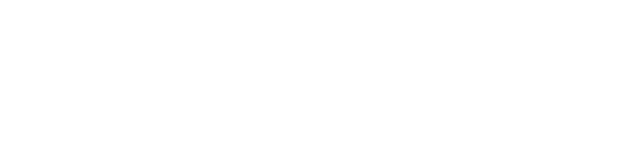
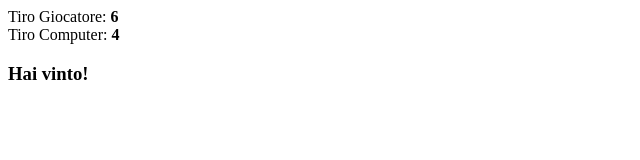
Before and after one commit to lindabettini/js-mail-dadi, a plain HTML site: page dadi/dadi.html in a window 1280 px wide. Shown: the whole page, without its empty margins (0-640 px from the left). Drawn offline with Linux system fonts and the light colour scheme.

Commit message:
Change code

```diff
--- a/dadi/dadi.html
+++ b/dadi/dadi.html
@@ -10,6 +10,7 @@
 </head>
 
 <body>
+    <div id="display"></div>
     <script src="dadi.js"></script>
 </body>
 
--- a/dadi/dadi.js
+++ b/dadi/dadi.js
@@ -6,3 +6,26 @@
 3-Stabilire il vincitore, in base a chi fa il punteggio più alto.
 4-Stampare in console i tiri di dado e il risultato.
 */
+
+// ç Prendo elemento per stampare in pagina
+const displayElement = document.getElementById('display');
+
+//ç Genero due numeri casuali
+const userNumber = Math.floor(Math.random() * 6) + 1;
+const cpuNumber = Math.floor(Math.random() * 6) + 1;
+
+console.log(userNumber, cpuNumber);
+
+let message = 'Pareggio!';
+//ç Verifico il vincitore
+if (userNumber > cpuNumber) {
+    message = 'Hai vinto!';
+} else if (cpuNumber > userNumber) {
+    message = 'Hai perso!';
+}
+
+displayElement.innerHTML = `
+<div>Tiro Giocatore: <strong>${userNumber}</strong></div>
+<div>Tiro Computer: <strong>${cpuNumber}</strong></div>
+<h3>${message}</h3>
+`;
```
